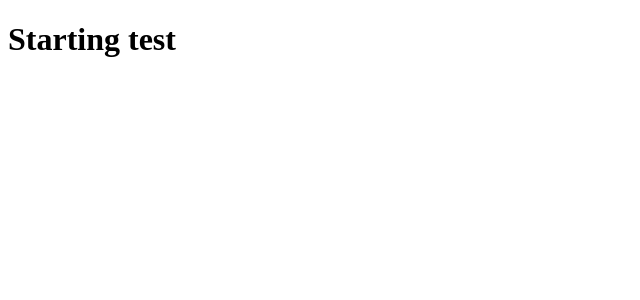
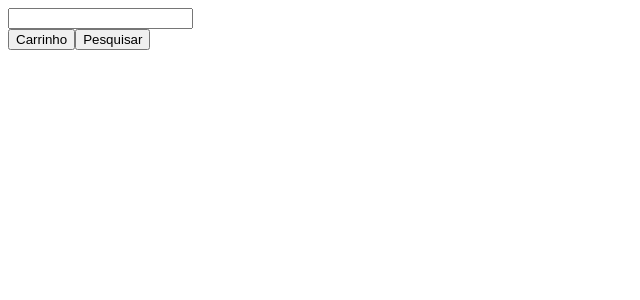
Before and after one commit to DouglasSantos94/b2rise-frontend-challenge, an Angular app: page / in a window 1280 px wide. Shown: the top 300 px of the page, without its empty margins (0-640 px from the left). Built offline with nearby package versions, Linux system fonts and the light colour scheme.

Commit message:
feat: create home page structure

```diff
--- a/src/app/app.component.html
+++ b/src/app/app.component.html
@@ -1 +1,10 @@
-<h1>Starting test</h1>
+<main>
+  <div>
+    <img />
+    <input type="text" />
+    <div>
+      <button type="button">Carrinho</button>
+      <button type="button">Pesquisar</button>
+    </div>
+  </div>
+</main>
```
